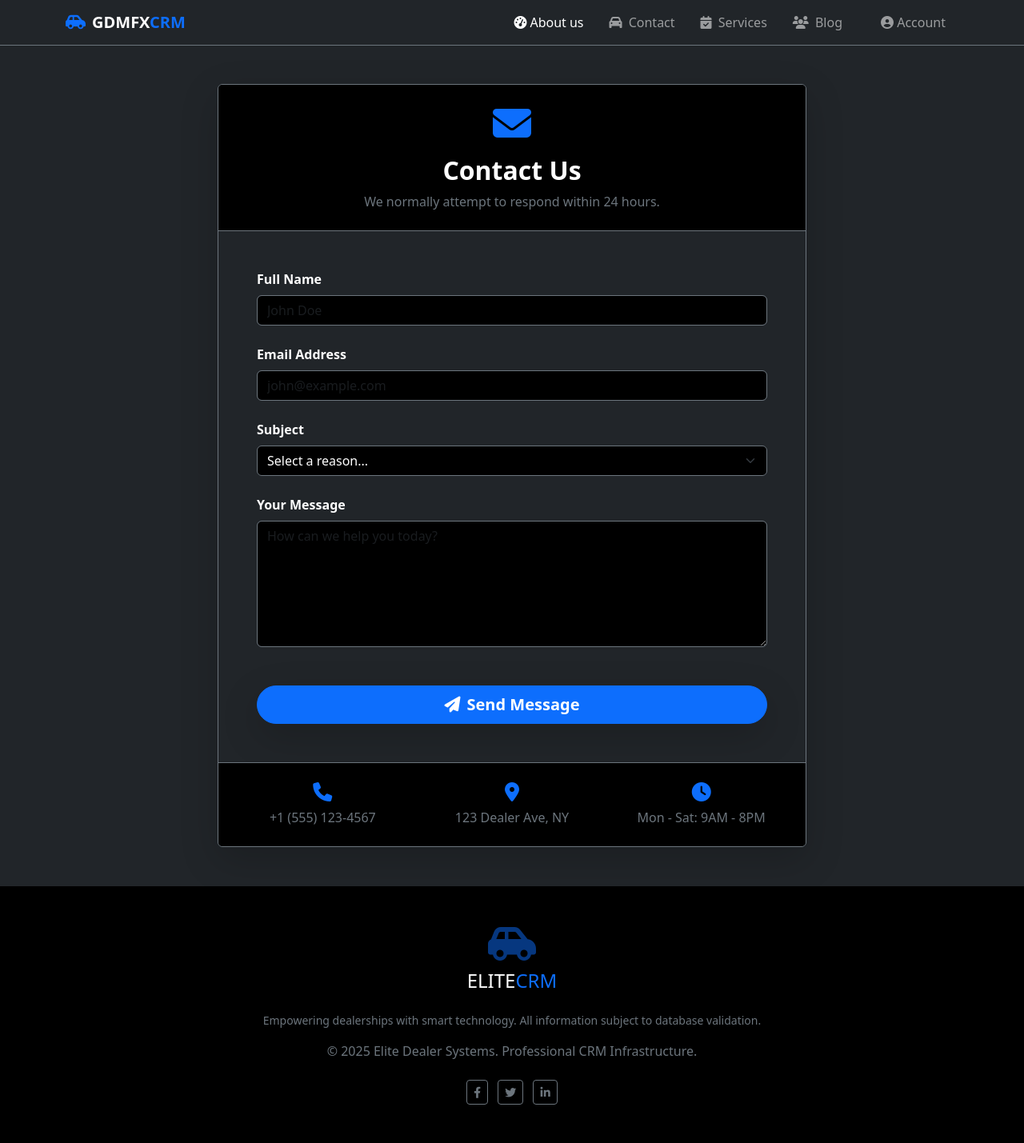
After one commit to MichaelPE16/Practica_Final, a Django app: page /contact/ in a window 1280 px wide. The commit adds this page. Shown: the whole page at 80% size. Run offline with Django 5.2, Linux system fonts and the light colour scheme.

Commit message:
Adding the contact page and django.mail funtionality

```diff
--- /dev/null
+++ b/GDMFX/templates/contact.html
@@ -0,0 +1,103 @@
+{% extends 'home.html' %}
+{% load static %}
+
+{% block content %}
+<div class="container my-5">
+    <div class="row justify-content-center">
+        <div class="col-lg-8">
+            <div class="card bg-dark border-secondary shadow-lg">
+                <div class="card-header bg-black border-bottom border-secondary p-4 text-center">
+                    <i class="fa-solid fa-envelope fa-3x text-primary mb-3"></i>
+                    <h2 class="text-white fw-bold mb-0">Contact Us</h2>
+                    <p class="text-secondary mt-2 mb-0">We normally attempt to respond within 24 hours.</p>
+                </div>
+
+                <div class="card-body p-5">
+                    {% if messages %}
+                    {% for message in messages %}
+                    <div class="alert {% if message.tags == 'success' %}alert-success{% else %}alert-danger{% endif %} alert-dismissible fade show"
+                        role="alert">
+                        {{ message }}
+                        <button type="button" class="btn-close" data-bs-dismiss="alert" aria-label="Close"></button>
+                    </div>
+                    {% endfor %}
+                    {% endif %}
+
+                    <form action="{% url 'contact' %}" method="POST">
+                        {% csrf_token %}
+
+                        <div class="mb-4">
+                            <label for="name" class="form-label text-white fw-bold">Full Name</label>
+                            <input type="text" class="form-control bg-black border-secondary text-white" id="name"
+                                name="name" required placeholder="John Doe">
+                        </div>
+
+                        <div class="mb-4">
+                            <label for="email" class="form-label text-white fw-bold">Email Address</label>
+                            <input type="email" class="form-control bg-black border-secondary text-white" id="email"
+                                name="email" required placeholder="john@example.com">
+                        </div>
+
+                        <div class="mb-4">
+                            <label for="subject" class="form-label text-white fw-bold">Subject</label>
+                            <select class="form-select bg-black border-secondary text-white" id="subject" name="subject"
+                                required>
+                                <option value="" selected disabled>Select a reason...</option>
+                                <option value="Vehicle Inquiry">Vehicle Inquiry</option>
+                                <option value="Finance Question">Finance Question</option>
+                                <option value="General Support">General Support</option>
+                                <option value="Feedback">Feedback</option>
+                            </select>
+                        </div>
+
+                        <div class="mb-4">
+                            <label for="message" class="form-label text-white fw-bold">Your Message</label>
+                            <textarea class="form-control bg-black border-secondary text-white" id="message"
+                                name="message" rows="6" required placeholder="How can we help you today?"></textarea>
+                        </div>
+
+                        <div class="d-grid mt-5">
+                            <button type="submit" class="btn btn-primary btn-lg rounded-pill fw-bold shadow-lg">
+                                <i class="fa-solid fa-paper-plane me-2"></i>Send Message
+                            </button>
+                        </div>
+                    </form>
+                </div>
+
+                <div class="card-footer bg-black border-top border-secondary p-4 text-center">
+                    <div class="row text-secondary">
+                        <div class="col-md-4 mb-3 mb-md-0">
+                            <i class="fa-solid fa-phone text-primary mb-2 fs-4"></i>
+                            <p class="mb-0">+1 (555) 123-4567</p>
+                        </div>
+                        <div class="col-md-4 mb-3 mb-md-0">
+                            <i class="fa-solid fa-location-dot text-primary mb-2 fs-4"></i>
+                            <p class="mb-0">123 Dealer Ave, NY</p>
+                        </div>
+                        <div class="col-md-4">
+                            <i class="fa-solid fa-clock text-primary mb-2 fs-4"></i>
+                            <p class="mb-0">Mon - Sat: 9AM - 8PM</p>
+                        </div>
+                    </div>
+                </div>
+            </div>
+        </div>
+    </div>
+</div>
+
+<style>
+    /* Styling to match the dark theme */
+    .form-control:focus,
+    .form-select:focus {
+        background-color: #1a1d20;
+        border-color: #0d6efd;
+        color: #fff;
+        box-shadow: 0 0 0 0.25rem rgba(13, 110, 253, 0.25);
+    }
+
+    .form-select option {
+        background-color: #000;
+        color: #fff;
+    }
+</style>
+{% endblock content %}
--- a/GDMFX/templates/home.html
+++ b/GDMFX/templates/home.html
@@ -33,7 +33,7 @@
                                 class="fa-solid fa-gauge-high me-1"></i>About us</a>
                     </li>
                     <li class="nav-item mx-2">
-                        <a class="nav-link" href="#"><i class="fa-solid fa-car me-1"></i>
+                        <a class="nav-link" href="{% url 'contact' %}"><i class="fa-solid fa-car me-1"></i>
                             Contact</a>
                     </li>
                     <li class="nav-item mx-2">
@@ -52,11 +52,6 @@
                                         class="fa-solid fa-right-to-bracket me-2 text-primary"></i>Login</a></li>
                             <li><a class="dropdown-item text-white" href="{% url 'signup'%}"><i
                                         class="fa-solid fa-user-plus me-2 text-primary"></i>Sign Up</a></li>
-                            <li>
-                                <hr class="dropdown-divider border-secondary">
-                            </li>
-                            <li><a class="dropdown-item text-white" href="#"><i
-                                        class="fa-solid fa-gears me-2 text-primary"></i>Settings</a></li>
                         </ul>
                     </li>
                 </ul>
--- a/GDMFX/urls.py
+++ b/GDMFX/urls.py
@@ -31,6 +31,7 @@ urlpatterns =[
     path('logout', views.signout, name='logout'),
     path('appt', views.appt, name='appt'),
     path('aboutus', views.aboutus, name='aboutus'),
+    path('contact/', views.contact_view, name='contact'),
     #creating the links for update:
     # path('update_lead/<int:id_lead>', views.update_lead, name='update_lead'),
 ]
--- a/GDMFX/views.py
+++ b/GDMFX/views.py
@@ -10,6 +10,9 @@ from django.contrib.auth.models import User
 from django.db import IntegrityError
 #here the modules to start pagination
 from django.core.paginator import Paginator
+from django.core.mail import send_mail
+from django.contrib import messages
+from django.conf import settings
 from .forms import ContractForm, LeadsForm, SalesForm, VehicleForm, Apptform
 from .models import Contract, Leads, Sales, Vehicles, Meets
 
@@ -521,3 +524,33 @@ def aboutus(request):
 #         form.fields['user'].queryset = User.objects.filter(pk=request.user.pk)
 #         form.fields['user'].initial = request.user
 #     return render(request, 'lead_form.html', {'form': form})
+
+#View for the contact form
+
+def contact_view(request):
+    if request.method == 'POST':
+        name = request.POST.get('name')
+        email = request.POST.get('email')
+        subject = request.POST.get('subject')
+        message = request.POST.get('message')
+
+        full_message = f"Message from: {name} ({email})\n\nSubject: {subject}\n\nMessage:\n{message}"
+
+        try:
+            # Dealer email where messages will be received
+            dealer_email = getattr(settings, 'EMAIL_HOST_USER', 'your_email@gmail.com')
+
+            send_mail(
+                subject=f"New Contact Form Submission: {subject}",
+                message=full_message,
+                from_email=email,
+                recipient_list=[dealer_email],
+                fail_silently=False,
+            )
+            messages.success(request, 'Your message has been sent successfully. We will get back to you shortly!')
+        except Exception as e:
+            messages.error(request, f'There was an error sending your message: {str(e)}. Please configure EMAIL_HOST_USER and EMAIL_HOST_PASSWORD in settings.py.')
+
+        return redirect('contact')
+
+    return render(request, 'contact.html')
```
Also changed, not shown: Gestor_DMFX/settings.py (+11 -0 lines), db.sqlite3, 3 other files.
